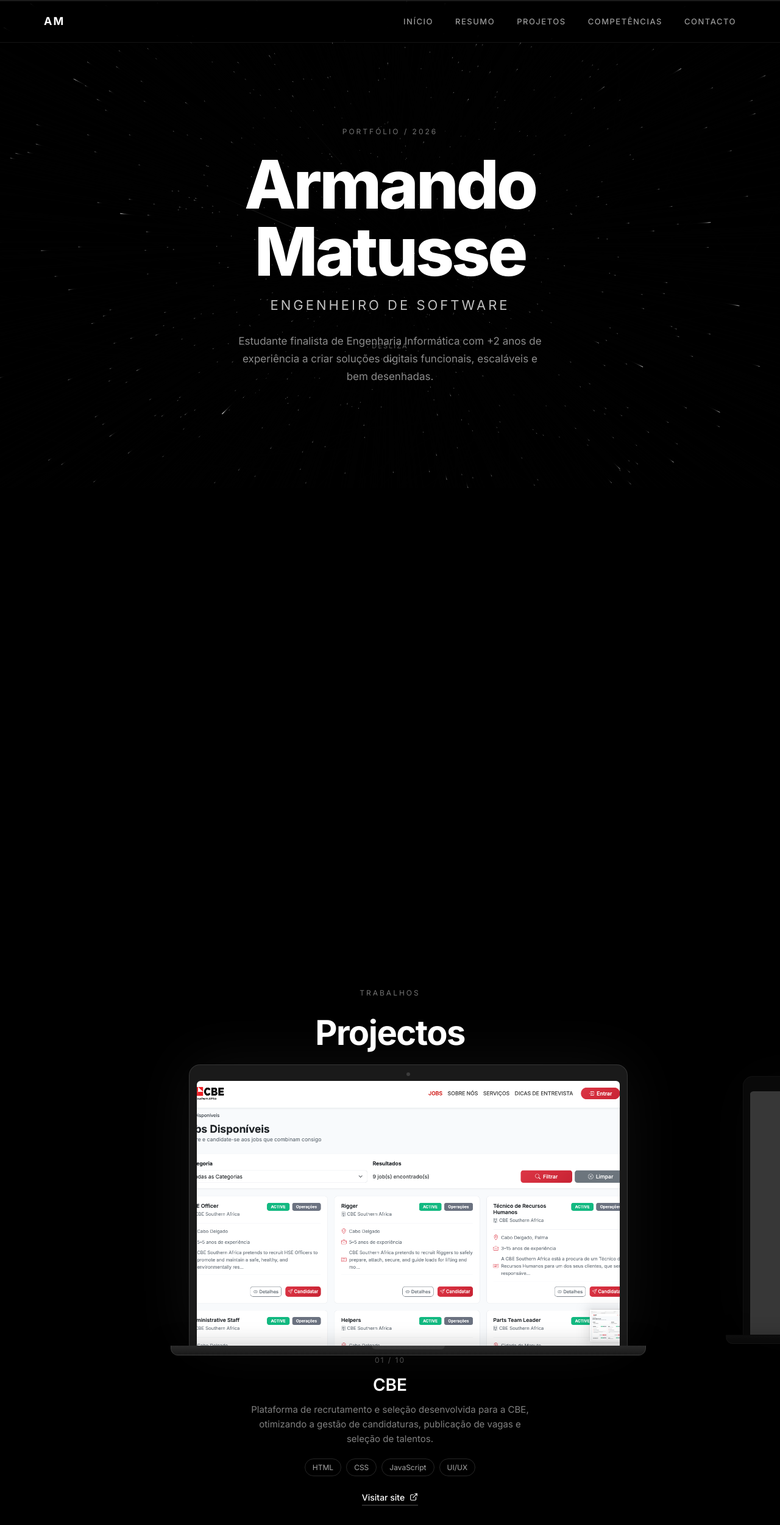
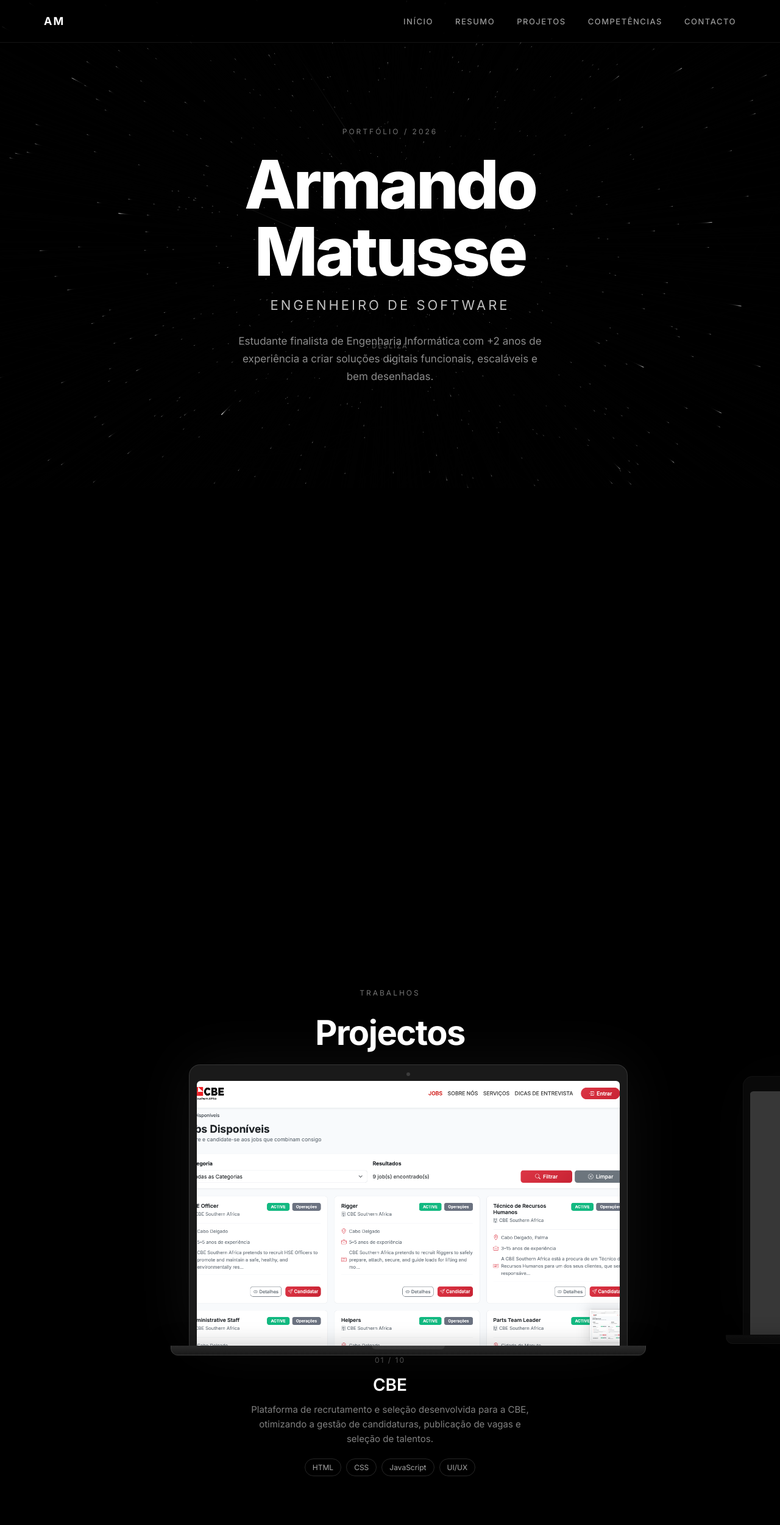
Before and after one commit to ArmandoMats/portfolio-armando-matusse, a React (Vite) app: page / in a window 1280 px wide. Shown: the top 2500 px of the page at 61% size. Built offline with nearby package versions, Linux system fonts and the light colour scheme; grey boxes are pictures that could not be loaded.

Commit message:
elimina a barra de progresso no topo do site

```diff
--- a/src/App.css
+++ b/src/App.css
@@ -24,25 +24,6 @@ body {
   height: 100%;
   z-index: 0;
   pointer-events: none;
-}
-
-/* ===== PROGRESSO ===== */
-.scroll-progress {
-  position: fixed;
-  top: 0;
-  left: 0;
-  width: 100%;
-  height: 2px;
-  background: rgba(255, 255, 255, 0.1);
-  z-index: 1001;
-}
-
-.scroll-progress-bar {
-  height: 100%;
-  width: 100%;
-  background: #fff;
-  transform: scaleX(0);
-  transform-origin: left;
 }
 
 /* ===== HEADER ===== */
@@ -360,6 +341,20 @@ body {
   transform: scale(1);
 }
 
+.macbook-link {
+  display: flex;
+  flex-direction: column;
+  align-items: center;
+  color: inherit;
+  text-decoration: none;
+  cursor: pointer;
+  transition: transform 0.3s ease;
+}
+
+.macbook-link:hover {
+  transform: scale(1.015);
+}
+
 .macbook-frame {
   width: 720px;
   max-width: 80vw;
@@ -459,23 +454,6 @@ body {
   border: 1px solid rgba(255, 255, 255, 0.15);
   border-radius: 20px;
   color: rgba(255, 255, 255, 0.65);
-}
-
-.link-visit {
-  display: inline-flex;
-  align-items: center;
-  gap: 8px;
-  color: #fff;
-  text-decoration: none;
-  font-size: 14px;
-  font-weight: 500;
-  border-bottom: 1px solid rgba(255, 255, 255, 0.3);
-  padding-bottom: 4px;
-  transition: border-color 0.25s ease;
-}
-
-.link-visit:hover {
-  border-color: #fff;
 }
 
 /* ===== SKILLS ===== */
--- a/src/App.tsx
+++ b/src/App.tsx
@@ -1,6 +1,5 @@
-import { useEffect, useLayoutEffect, useRef, useState } from 'react';
+import { useLayoutEffect, useRef, useState } from 'react';
 import {
-  ExternalLink,
   Mail,
   Phone,
   Send,
@@ -17,30 +16,9 @@ gsap.registerPlugin(ScrollTrigger);
 function App() {
   const [menuOpen, setMenuOpen] = useState(false);
   const [activeProject, setActiveProject] = useState(0);
-  const progressRef = useRef<HTMLDivElement>(null);
   const carouselRef = useRef<HTMLDivElement>(null);
   const trackRef = useRef<HTMLDivElement>(null);
-
-  // Barra de progresso da viagem
-  useEffect(() => {
-    if (!progressRef.current) return;
-
-    const tween = gsap.to(progressRef.current, {
-      scaleX: 1,
-      ease: 'none',
-      scrollTrigger: {
-        trigger: document.body,
-        start: 'top top',
-        end: 'bottom bottom',
-        scrub: 0.2,
-      },
-    });
-
-    return () => {
-      tween.scrollTrigger?.kill();
-      tween.kill();
-    };
-  }, []);
+  const pointerStartRef = useRef<{ x: number; y: number } | null>(null);
 
   // Carrossel horizontal de projetos — pin + scroll horizontal
   useLayoutEffect(() => {
@@ -140,14 +118,27 @@ function App() {
     }
   };
 
+  const handleMockPointerDown = (e: React.PointerEvent<HTMLAnchorElement>) => {
+    pointerStartRef.current = { x: e.clientX, y: e.clientY };
+  };
+
+  const handleMockClick = (e: React.MouseEvent<HTMLAnchorElement>) => {
+    const start = pointerStartRef.current;
+    if (!start) return;
+
+    const moved =
+      Math.abs(e.clientX - start.x) > 5 || Math.abs(e.clientY - start.y) > 5;
+
+    pointerStartRef.current = null;
+
+    if (moved) {
+      e.preventDefault();
+    }
+  };
+
   return (
     <div className="portfolio-container">
       <GalaxyBackground />
-
-      {/* Barra de progresso superior */}
-      <div className="scroll-progress">
-        <div ref={progressRef} className="scroll-progress-bar" />
-      </div>
 
       {/* Navegação minimalista */}
       <header className="minimal-header">
@@ -232,6 +223,15 @@ function App() {
                     key={project.id}
                     className={`macbook-card ${index === activeProject ? 'active' : ''}`}
                   >
+                    <a
+                      href={project.visitUrl}
+                      target="_blank"
+                      rel="noopener noreferrer"
+                      className="macbook-link"
+                      aria-label={`Visitar site de ${project.name}`}
+                      onPointerDown={handleMockPointerDown}
+                      onClick={handleMockClick}
+                    >
                       <div className="macbook-frame">
                         <div className="macbook-camera"></div>
                         <div className="macbook-screen">
@@ -241,6 +241,7 @@ function App() {
                       <div className="macbook-base">
                         <div className="macbook-hinge"></div>
                       </div>
+                    </a>
                   </div>
                 ))}
               </div>
@@ -257,14 +258,6 @@ function App() {
                   <span key={tech}>{tech}</span>
                 ))}
               </div>
-              <a
-                href={projects[activeProject].visitUrl}
-                target="_blank"
-                rel="noopener noreferrer"
-                className="link-visit"
-              >
-                Visitar site <ExternalLink size={14} />
-              </a>
             </div>
           </div>
         </section>
```
Lines whose indentation alone changed are shown as unchanged.
